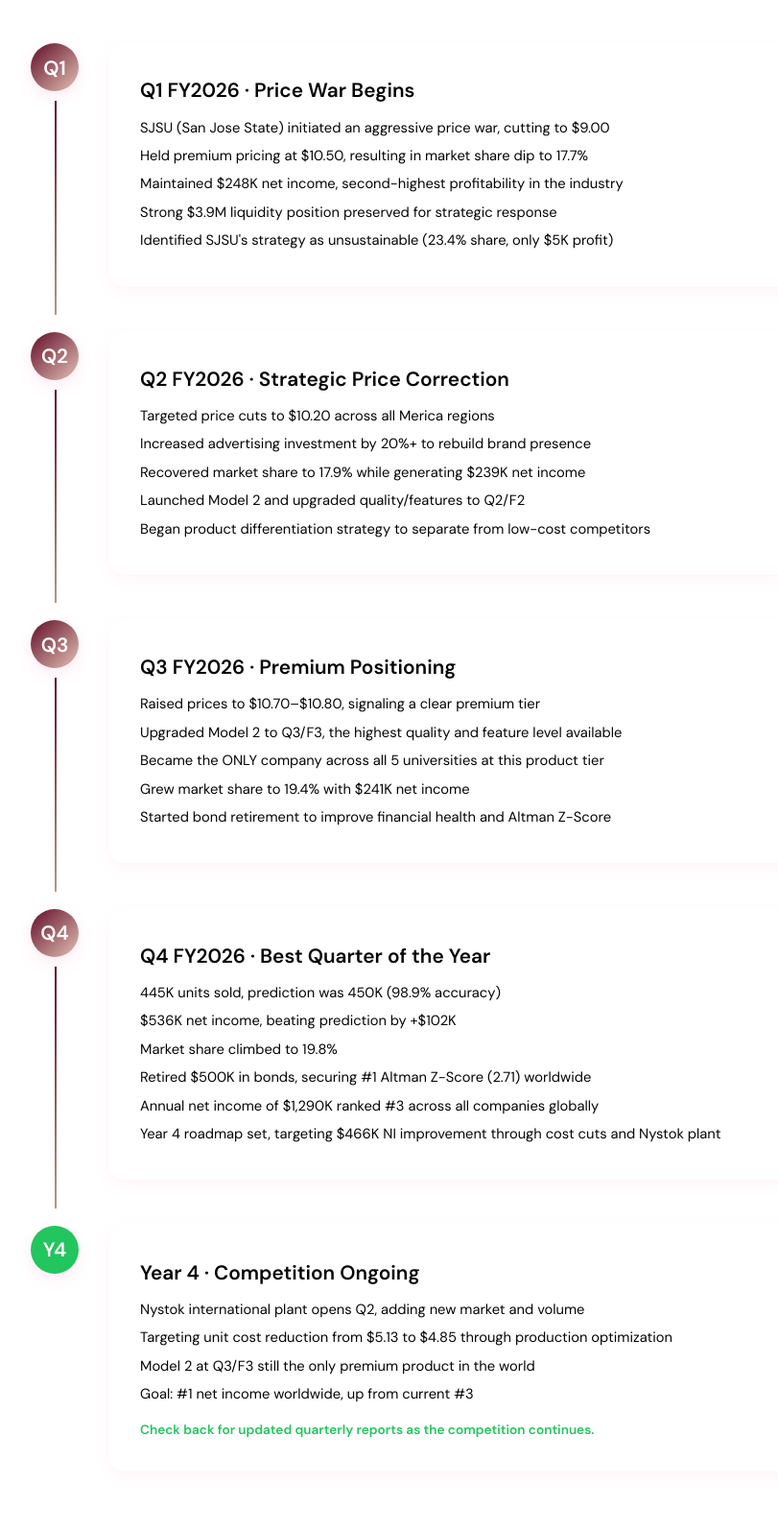
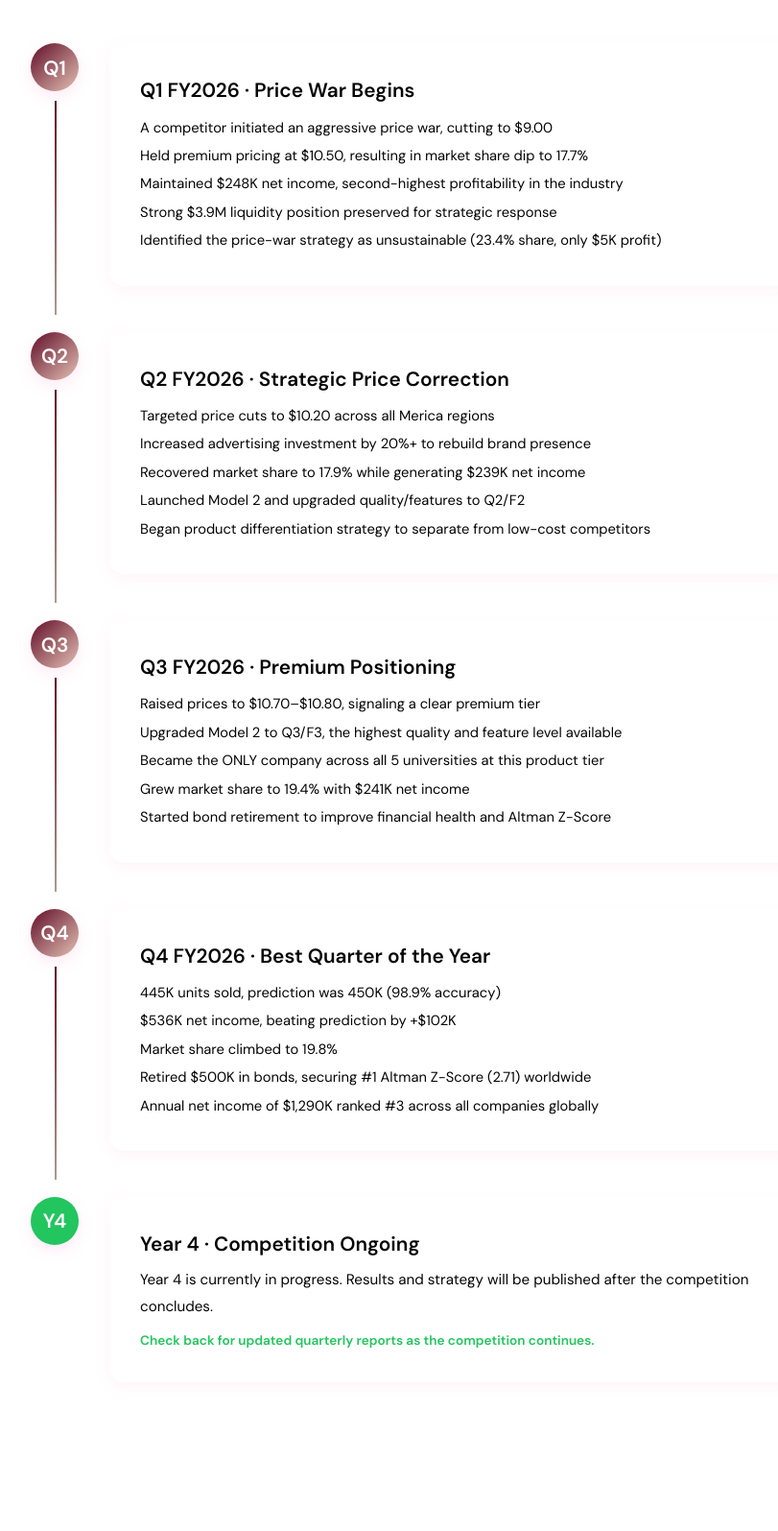
Before and after one commit to tinkal-ambaliya/tinkal-portfolio, a plain HTML site: page project-icbsc.html in a window 1280 px wide. Shown: the part 5325-6920 px from the top of the page at 96% size, without its empty margins (208-1019 px from the left). Drawn offline with nearby package versions, Linux system fonts and the light colour scheme; a web font is replaced by a local one.

Commit message:
Redact live Y4 strategy and competitor names from ICBSC page

```diff
--- a/project-icbsc.html
+++ b/project-icbsc.html
@@ -212,11 +212,11 @@
                     <div class="step-content">
                         <h3>Q1 FY2026 · Price War Begins</h3>
                         <ul style="list-style: none; padding: 0; margin: 8px 0 0; line-height: 2; font-size: 0.92rem;">
-                            <li>SJSU (San Jose State) initiated an aggressive price war, cutting to $9.00</li>
+                            <li>A competitor initiated an aggressive price war, cutting to $9.00</li>
                             <li>Held premium pricing at $10.50, resulting in market share dip to 17.7%</li>
                             <li>Maintained $248K net income, second-highest profitability in the industry</li>
                             <li>Strong $3.9M liquidity position preserved for strategic response</li>
-                            <li>Identified SJSU's strategy as unsustainable (23.4% share, only $5K profit)</li>
+                            <li>Identified the price-war strategy as unsustainable (23.4% share, only $5K profit)</li>
                         </ul>
                     </div>
                 </div>
@@ -256,7 +256,6 @@
                             <li>Market share climbed to 19.8%</li>
                             <li>Retired $500K in bonds, securing #1 Altman Z-Score (2.71) worldwide</li>
                             <li>Annual net income of $1,290K ranked #3 across all companies globally</li>
-                            <li>Year 4 roadmap set, targeting $466K NI improvement through cost cuts and Nystok plant</li>
                         </ul>
                     </div>
                 </div>
@@ -264,12 +263,9 @@
                     <div class="step-number" style="background: #22c55e;">Y4</div>
                     <div class="step-content">
                         <h3>Year 4 · Competition Ongoing</h3>
-                        <ul style="list-style: none; padding: 0; margin: 8px 0 0; line-height: 2; font-size: 0.92rem;">
-                            <li>Nystok international plant opens Q2, adding new market and volume</li>
-                            <li>Targeting unit cost reduction from $5.13 to $4.85 through production optimization</li>
-                            <li>Model 2 at Q3/F3 still the only premium product in the world</li>
-                            <li>Goal: #1 net income worldwide, up from current #3</li>
-                        </ul>
+                        <p style="font-size: 0.95rem; line-height: 1.8; margin: 8px 0 0; color: inherit;">
+                            Year 4 is currently in progress. Results and strategy will be published after the competition concludes.
+                        </p>
                         <p style="font-size: 0.85rem; color: #22c55e; font-weight: 600; margin-top: 10px;">Check back for updated quarterly reports as the competition continues.</p>
                     </div>
                 </div>
@@ -391,7 +387,7 @@
                 <div class="lesson-item">
                     <h3>Financial Health Beats Volume</h3>
                     <ul style="list-style: none; padding: 0; margin: 8px 0 0; line-height: 2; font-size: 0.92rem;">
-                        <li>SJSU (San Jose State) led market share at 23.4% but earned only $5K in profit</li>
+                        <li>A competitor led market share at 23.4% but earned only $5K in profit</li>
                         <li>Strong margins and low debt gave us flexibility they didn't have</li>
                         <li>Outlasting unsustainable competitors is a strategy too</li>
                     </ul>
```
